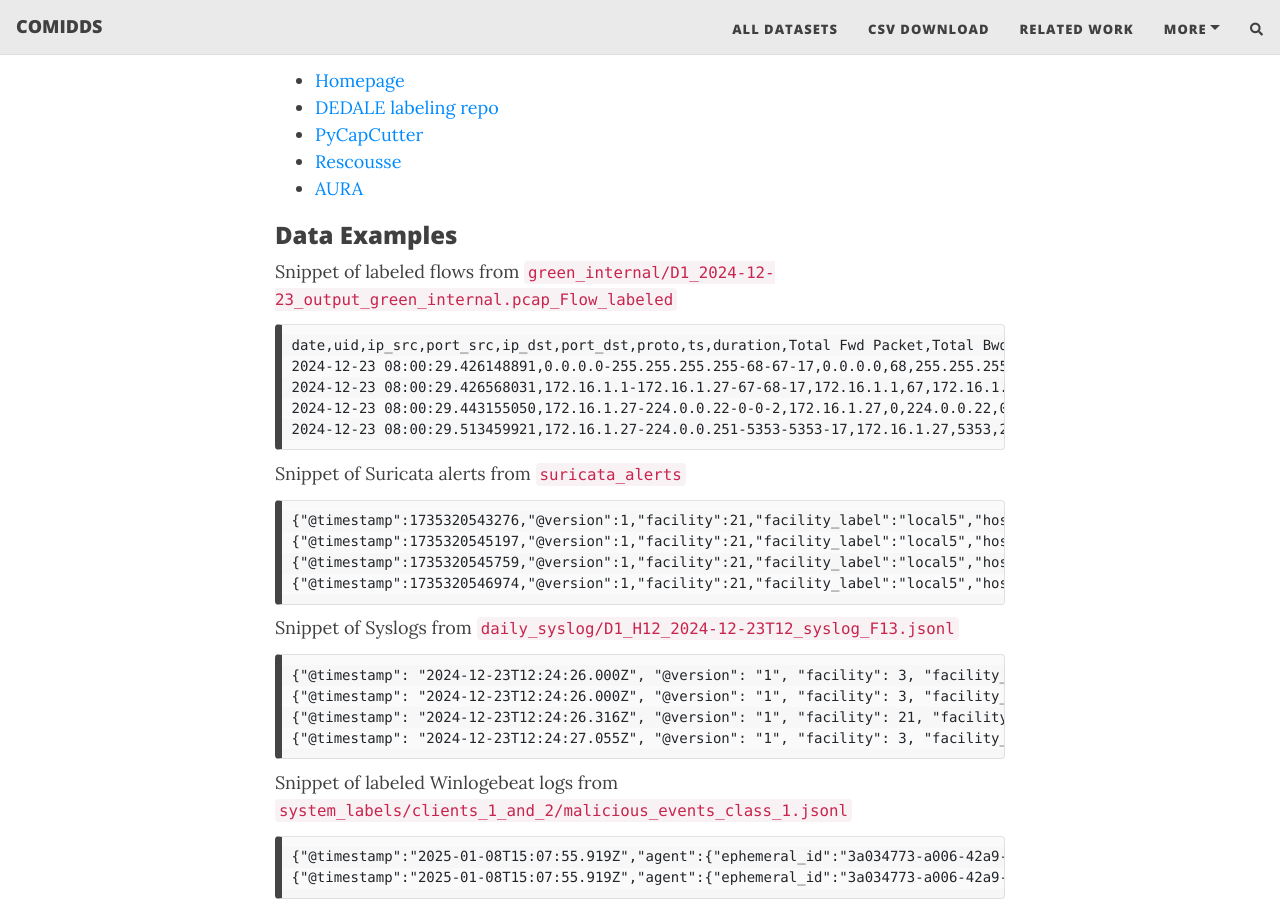
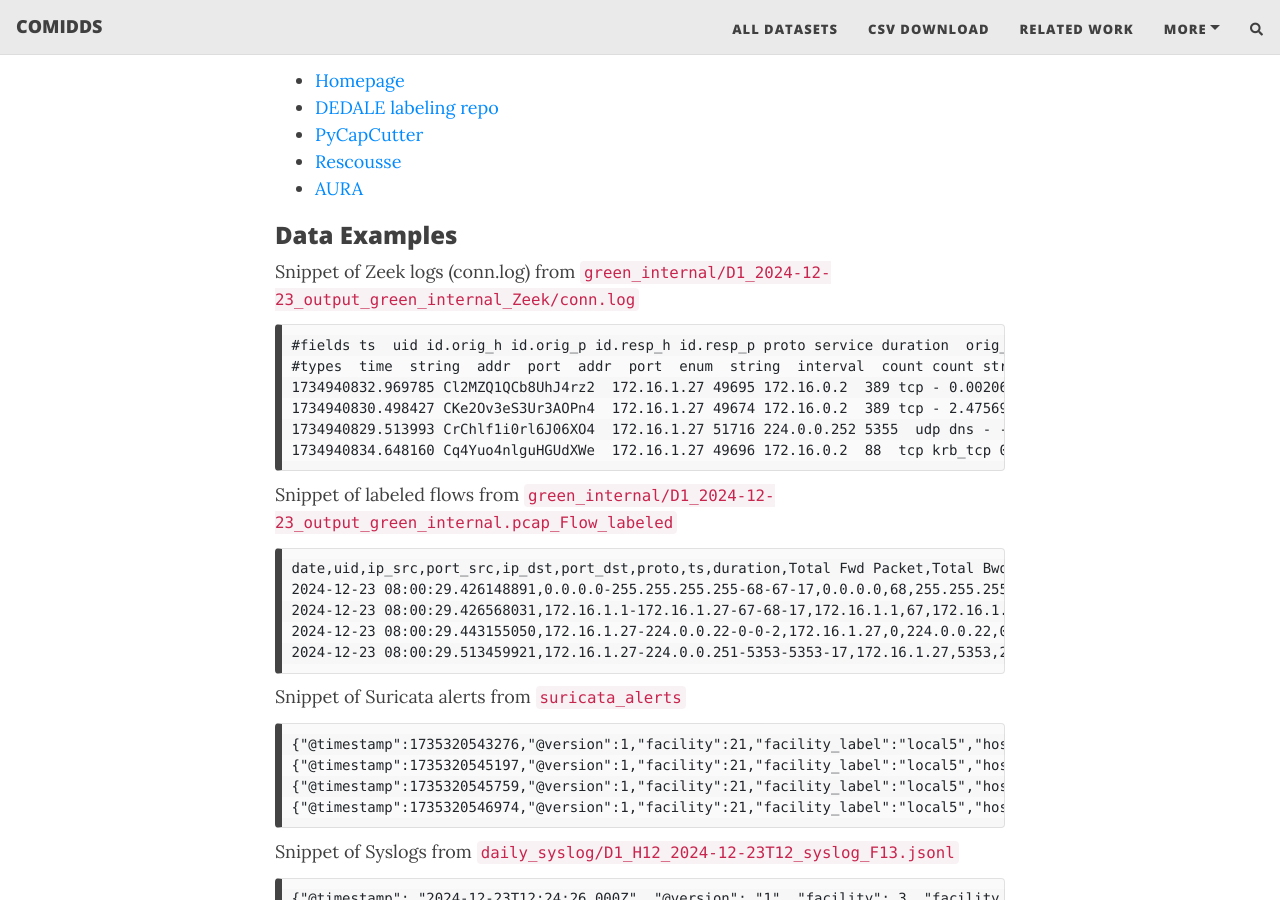
Before and after one commit to fkie-cad/COMIDDS, a Jekyll site: the page built from content/datasets/dedale.md, in a window 1280 px wide and 900 px high, scrolled down 3312 px. Built offline with Jekyll 4.4.1, drawn with Linux system fonts in a browser that asks for light colours; nearby versions of some CDN libraries; comment, search, counter and statistics services are not loaded.

Commit message:
Update dedale.md (add a snippet of Zeek conn.log logs)

````diff
--- a/content/datasets/dedale.md
+++ b/content/datasets/dedale.md
@@ -99,6 +99,18 @@ The technical process of both host and network labeling is documented [here](htt
 - [AURA](https://gitlab.inria.fr/mlanvin/aura)
 
 ### Data Examples
+Snippet of Zeek logs (conn.log) from `green_internal/D1_2024-12-23_output_green_internal_Zeek/conn.log`
+<!--  {% raw %} -->
+```
+#fields ts  uid id.orig_h id.orig_p id.resp_h id.resp_p proto service duration  orig_bytes  resp_bytes  conn_state  local_orig  local_resp  missed_bytes  history orig_pkts orig_ip_bytes resp_pkts resp_ip_bytes tunnel_parents  ip_proto
+#types  time  string  addr  port  addr  port  enum  string  interval  count count string  bool  bool  count string  count count count count set[string] count
+1734940832.969785 Cl2MZQ1QCb8UhJ4rz2  172.16.1.27 49695 172.16.0.2  389 tcp - 0.002062  0 0 SF  T T 0 ShAFaf  4 172 3 132 - 6
+1734940830.498427 CKe2Ov3eS3Ur3AOPn4  172.16.1.27 49674 172.16.0.2  389 tcp - 2.475692  3126  2773  SF  T T 350 ShADaGdFf 15  3738  12  3265  - 6
+1734940829.513993 CrChlf1i0rl6J06XO4  172.16.1.27 51716 224.0.0.252 5355  udp dns - - - S0  T F 0 D 1 54  0 0 - 17
+1734940834.648160 Cq4Yuo4nlguHGUdXWe  172.16.1.27 49696 172.16.0.2  88  tcp krb_tcp 0.014710  1521  1474  SF  T T 0 ShADadFf  7 1813  5 1686  - 6
+```
+<!--  {% endraw %} -->
+
 Snippet of labeled flows from `green_internal/D1_2024-12-23_output_green_internal.pcap_Flow_labeled`
 <!--  {% raw %} -->
 ```
````
